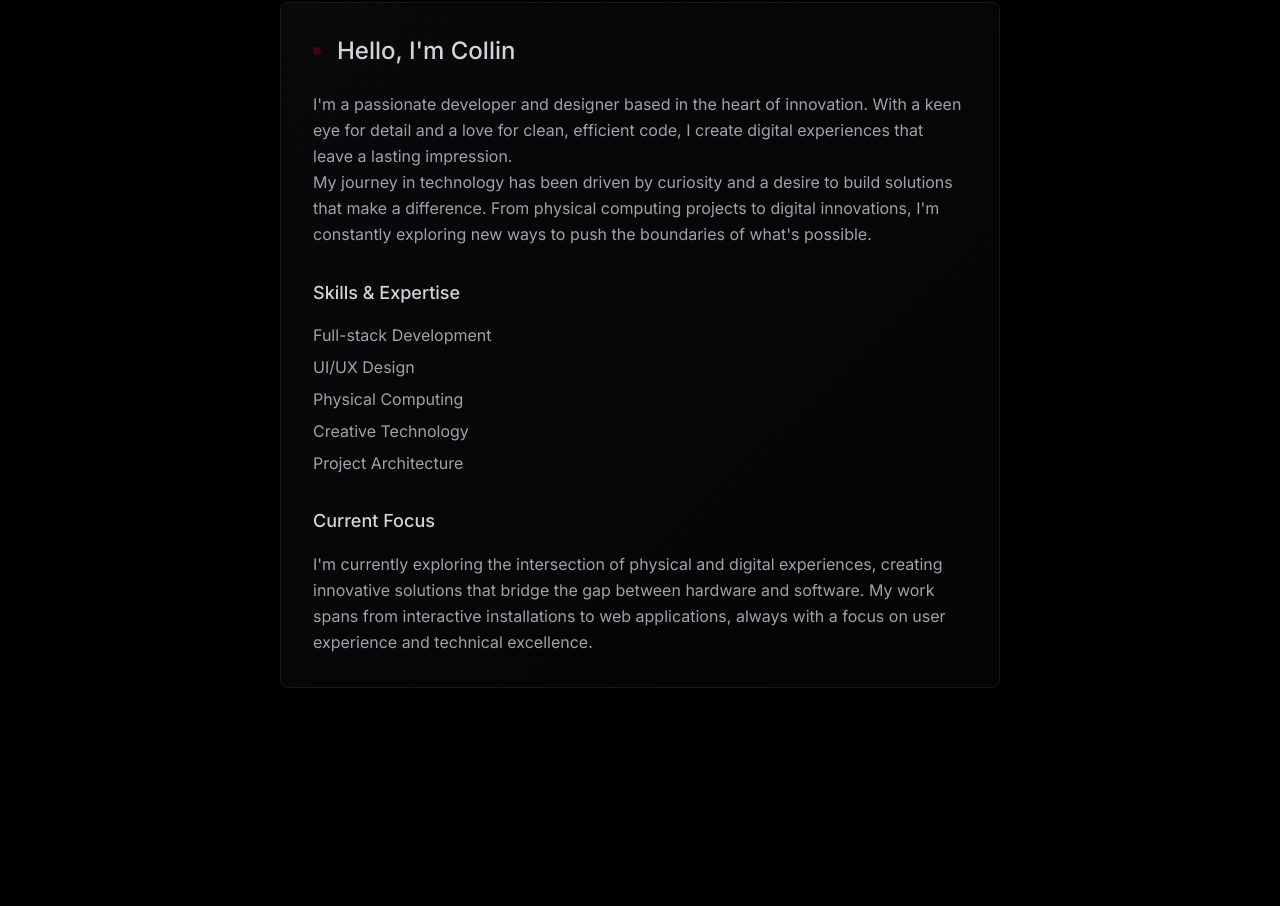
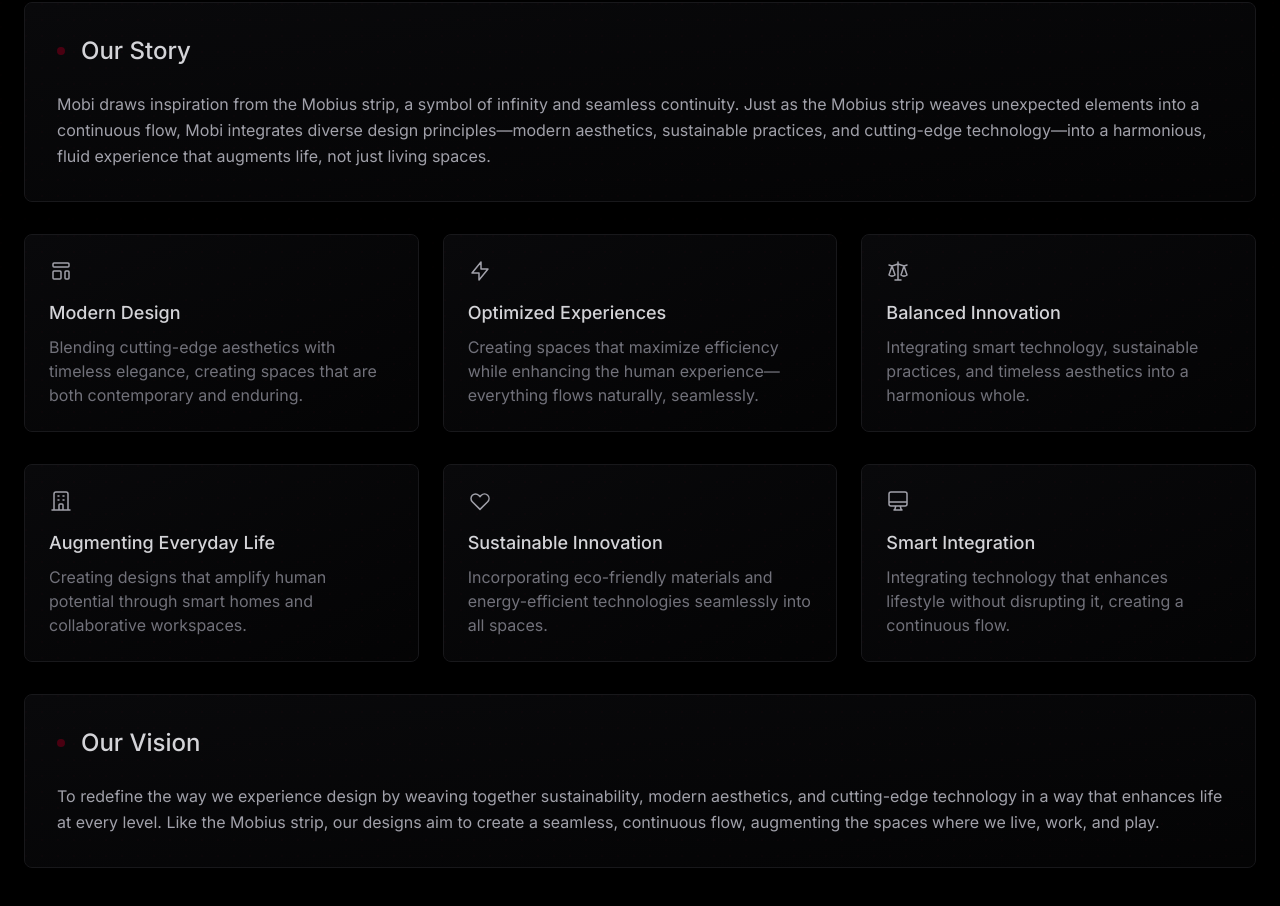
Before and after one commit to stilwellc/Mobi, a Next.js app: page /about in a window 1280 px wide. Shown: the part 526-1432 px from the top of the page. Before the commit the page ends 1278 px from the top, so only its background shows below. Built offline with nearby package versions, Linux system fonts and the light colour scheme; a web font is replaced by a local one.

Commit message:
Update About page with modern design and company content

```diff
--- a/app/about/page.tsx
+++ b/app/about/page.tsx
@@ -3,8 +3,69 @@
 import React from 'react';
 import Link from 'next/link';
 import { motion } from 'framer-motion';
+import Image from 'next/image';
 
 export default function AboutPage() {
+  const features = [
+    {
+      title: "Modern Design",
+      description: "Blending cutting-edge aesthetics with timeless elegance, creating spaces that are both contemporary and enduring.",
+      icon: (
+        <svg className="w-6 h-6" fill="none" stroke="currentColor" viewBox="0 0 24 24">
+          <path strokeLinecap="round" strokeLinejoin="round" strokeWidth={1.5} d="M4 5a1 1 0 011-1h14a1 1 0 011 1v2a1 1 0 01-1 1H5a1 1 0 01-1-1V5zM4 13a1 1 0 011-1h6a1 1 0 011 1v6a1 1 0 01-1 1H5a1 1 0 01-1-1v-6zM16 13a1 1 0 011-1h2a1 1 0 011 1v6a1 1 0 01-1 1h-2a1 1 0 01-1-1v-6z" />
+        </svg>
+      )
+    },
+    {
+      title: "Optimized Experiences",
+      description: "Creating spaces that maximize efficiency while enhancing the human experience—everything flows naturally, seamlessly.",
+      icon: (
+        <svg className="w-6 h-6" fill="none" stroke="currentColor" viewBox="0 0 24 24">
+          <path strokeLinecap="round" strokeLinejoin="round" strokeWidth={1.5} d="M13 10V3L4 14h7v7l9-11h-7z" />
+        </svg>
+      )
+    },
+    {
+      title: "Balanced Innovation",
+      description: "Integrating smart technology, sustainable practices, and timeless aesthetics into a harmonious whole.",
+      icon: (
+        <svg className="w-6 h-6" fill="none" stroke="currentColor" viewBox="0 0 24 24">
+          <path strokeLinecap="round" strokeLinejoin="round" strokeWidth={1.5} d="M3 6l3 1m0 0l-3 9a5.002 5.002 0 006.001 0M6 7l3 9M6 7l6-2m6 2l3-1m-3 1l-3 9a5.002 5.002 0 006.001 0M18 7l3 9m-3-9l-6-2m0-2v2m0 16V5m0 16H9m3 0h3" />
+        </svg>
+      )
+    }
+  ];
+
+  const services = [
+    {
+      title: "Augmenting Everyday Life",
+      description: "Creating designs that amplify human potential through smart homes and collaborative workspaces.",
+      icon: (
+        <svg className="w-6 h-6" fill="none" stroke="currentColor" viewBox="0 0 24 24">
+          <path strokeLinecap="round" strokeLinejoin="round" strokeWidth={1.5} d="M19 21V5a2 2 0 00-2-2H7a2 2 0 00-2 2v16m14 0h2m-2 0h-5m-9 0H3m2 0h5M9 7h1m-1 4h1m4-4h1m-1 4h1m-5 10v-5a1 1 0 011-1h2a1 1 0 011 1v5m-4 0h4" />
+        </svg>
+      )
+    },
+    {
+      title: "Sustainable Innovation",
+      description: "Incorporating eco-friendly materials and energy-efficient technologies seamlessly into all spaces.",
+      icon: (
+        <svg className="w-6 h-6" fill="none" stroke="currentColor" viewBox="0 0 24 24">
+          <path strokeLinecap="round" strokeLinejoin="round" strokeWidth={1.5} d="M4.318 6.318a4.5 4.5 0 000 6.364L12 20.364l7.682-7.682a4.5 4.5 0 00-6.364-6.364L12 7.636l-1.318-1.318a4.5 4.5 0 00-6.364 0z" />
+        </svg>
+      )
+    },
+    {
+      title: "Smart Integration",
+      description: "Integrating technology that enhances lifestyle without disrupting it, creating a continuous flow.",
+      icon: (
+        <svg className="w-6 h-6" fill="none" stroke="currentColor" viewBox="0 0 24 24">
+          <path strokeLinecap="round" strokeLinejoin="round" strokeWidth={1.5} d="M9.75 17L9 20l-1 1h8l-1-1-.75-3M3 13h18M5 17h14a2 2 0 002-2V5a2 2 0 00-2-2H5a2 2 0 00-2 2v10a2 2 0 002 2z" />
+        </svg>
+      )
+    }
+  ];
+
   return (
     <div className="min-h-screen bg-black">
       {/* Geometric Background */}
@@ -22,8 +83,11 @@
             <div className="w-2 h-2 bg-[#4a0011] rounded-full mx-auto" />
           </div>
           <h1 className="text-4xl sm:text-5xl md:text-6xl font-medium tracking-tight text-zinc-300 mb-6">
-            About Me
+            About Us
           </h1>
+          <p className="text-lg sm:text-xl text-zinc-500 max-w-2xl mx-auto leading-relaxed mb-12">
+            Modern, Optimized, Balanced Innovation
+          </p>
           <Link href="/" className="inline-flex items-center text-zinc-600 hover:text-zinc-400 transition-colors">
             <svg className="w-4 h-4 mr-2" fill="none" stroke="currentColor" viewBox="0 0 24 24">
               <path strokeLinecap="round" strokeLinejoin="round" strokeWidth={2} d="M10 19l-7-7m0 0l7-7m-7 7h18" />
@@ -33,44 +97,104 @@
         </div>
       </section>
 
-      {/* Content Section */}
+      {/* Main Content */}
       <section className="relative z-10 py-12 sm:py-16">
-        <div className="max-w-3xl mx-auto px-4 sm:px-6">
-          <div className="relative rounded-lg overflow-hidden bg-zinc-950 border border-zinc-900 p-6 sm:p-8">
+        <div className="max-w-7xl mx-auto px-4 sm:px-6">
+          {/* Introduction */}
+          <div className="relative rounded-lg overflow-hidden bg-zinc-950 border border-zinc-900 p-6 sm:p-8 mb-8">
             <div className="absolute inset-0 bg-gradient-to-br from-zinc-950/90 to-black/60" />
             <div className="absolute inset-0" style={{
               backgroundImage: `radial-gradient(circle at 1px 1px, rgba(128,0,32,0.03) 1px, transparent 0)`,
               backgroundSize: '16px 16px'
             }} />
-            <div className="relative space-y-6">
-              <div className="flex items-center space-x-4">
+            <div className="relative">
+              <div className="flex items-center space-x-4 mb-6">
                 <motion.div
                   className="w-2 h-2 bg-[#4a0011] rounded-full"
                   whileHover={{ scale: [null, 1.5] }}
                   transition={{ type: "spring", stiffness: 400, damping: 10 }}
                 />
                 <h2 className="text-xl sm:text-2xl font-medium text-zinc-300">
-                  Hello, I'm Collin
+                  Our Story
                 </h2>
               </div>
               <div className="prose prose-invert prose-zinc max-w-none">
                 <p className="text-zinc-400 leading-relaxed">
-                  I'm a passionate developer and designer based in the heart of innovation. With a keen eye for detail and a love for clean, efficient code, I create digital experiences that leave a lasting impression.
+                  Mobi draws inspiration from the Mobius strip, a symbol of infinity and seamless continuity. Just as the Mobius strip weaves unexpected elements into a continuous flow, Mobi integrates diverse design principles—modern aesthetics, sustainable practices, and cutting-edge technology—into a harmonious, fluid experience that augments life, not just living spaces.
                 </p>
+              </div>
+            </div>
+          </div>
+
+          {/* Features Grid */}
+          <div className="grid grid-cols-1 md:grid-cols-3 gap-6 mb-8">
+            {features.map((feature, index) => (
+              <div key={feature.title} className="relative rounded-lg overflow-hidden bg-zinc-950 border border-zinc-900 p-6">
+                <div className="absolute inset-0 bg-gradient-to-br from-zinc-950/90 to-black/60" />
+                <div className="absolute inset-0" style={{
+                  backgroundImage: `radial-gradient(circle at 1px 1px, rgba(128,0,32,0.03) 1px, transparent 0)`,
+                  backgroundSize: '16px 16px'
+                }} />
+                <div className="relative">
+                  <div className="text-zinc-400 mb-4">
+                    {feature.icon}
+                  </div>
+                  <h3 className="text-lg font-medium text-zinc-300 mb-2">
+                    {feature.title}
+                  </h3>
+                  <p className="text-zinc-500">
+                    {feature.description}
+                  </p>
+                </div>
+              </div>
+            ))}
+          </div>
+
+          {/* Services Grid */}
+          <div className="grid grid-cols-1 md:grid-cols-3 gap-6">
+            {services.map((service, index) => (
+              <div key={service.title} className="relative rounded-lg overflow-hidden bg-zinc-950 border border-zinc-900 p-6">
+                <div className="absolute inset-0 bg-gradient-to-br from-zinc-950/90 to-black/60" />
+                <div className="absolute inset-0" style={{
+                  backgroundImage: `radial-gradient(circle at 1px 1px, rgba(128,0,32,0.03) 1px, transparent 0)`,
+                  backgroundSize: '16px 16px'
+                }} />
+                <div className="relative">
+                  <div className="text-zinc-400 mb-4">
+                    {service.icon}
+                  </div>
+                  <h3 className="text-lg font-medium text-zinc-300 mb-2">
+                    {service.title}
+                  </h3>
+                  <p className="text-zinc-500">
+                    {service.description}
+                  </p>
+                </div>
+              </div>
+            ))}
+          </div>
+
+          {/* Vision Section */}
+          <div className="relative rounded-lg overflow-hidden bg-zinc-950 border border-zinc-900 p-6 sm:p-8 mt-8">
+            <div className="absolute inset-0 bg-gradient-to-br from-zinc-950/90 to-black/60" />
+            <div className="absolute inset-0" style={{
+              backgroundImage: `radial-gradient(circle at 1px 1px, rgba(128,0,32,0.03) 1px, transparent 0)`,
+              backgroundSize: '16px 16px'
+            }} />
+            <div className="relative">
+              <div className="flex items-center space-x-4 mb-6">
+                <motion.div
+                  className="w-2 h-2 bg-[#4a0011] rounded-full"
+                  whileHover={{ scale: [null, 1.5] }}
+                  transition={{ type: "spring", stiffness: 400, damping: 10 }}
+                />
+                <h2 className="text-xl sm:text-2xl font-medium text-zinc-300">
+                  Our Vision
+                </h2>
+              </div>
+              <div className="prose prose-invert prose-zinc max-w-none">
                 <p className="text-zinc-400 leading-relaxed">
-                  My journey in technology has been driven by curiosity and a desire to build solutions that make a difference. From physical computing projects to digital innovations, I'm constantly exploring new ways to push the boundaries of what's possible.
-                </p>
-                <h3 className="text-lg font-medium text-zinc-300 mt-8 mb-4">Skills & Expertise</h3>
-                <ul className="space-y-2 text-zinc-400">
-                  <li>Full-stack Development</li>
-                  <li>UI/UX Design</li>
-                  <li>Physical Computing</li>
-                  <li>Creative Technology</li>
-                  <li>Project Architecture</li>
-                </ul>
-                <h3 className="text-lg font-medium text-zinc-300 mt-8 mb-4">Current Focus</h3>
-                <p className="text-zinc-400 leading-relaxed">
-                  I'm currently exploring the intersection of physical and digital experiences, creating innovative solutions that bridge the gap between hardware and software. My work spans from interactive installations to web applications, always with a focus on user experience and technical excellence.
+                  To redefine the way we experience design by weaving together sustainability, modern aesthetics, and cutting-edge technology in a way that enhances life at every level. Like the Mobius strip, our designs aim to create a seamless, continuous flow, augmenting the spaces where we live, work, and play.
                 </p>
               </div>
             </div>
```
